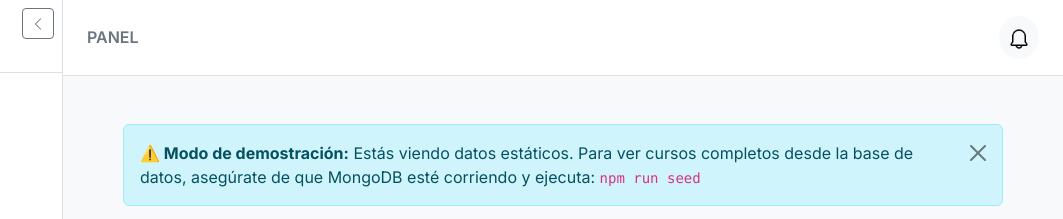
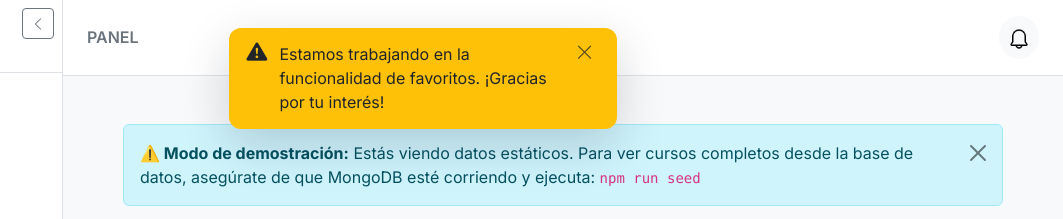
Before and after one commit to CSGoldmann/cursos_inacap, a website: page curso.html in a window 1280 px wide. Both pictures are taken after a click on the button "Guardar en favoritos". Shown: the top 219 px of the page, 217-1280 px from the left. Drawn offline with nearby package versions, Linux system fonts and the light colour scheme; no server answers.

Commit message:
commit 4

```diff
--- a/curso.html
+++ b/curso.html
@@ -102,6 +102,7 @@
 
     <script src="https://cdn.socket.io/4.8.1/socket.io.min.js"></script>
     <script src="https://cdn.jsdelivr.net/npm/bootstrap@5.3.2/dist/js/bootstrap.bundle.min.js"></script>
+    <script src="scripts/ui.js"></script>
     <script src="scripts/include.js"></script>
     <script src="scripts/api.js"></script>
     <script src="scripts/auth.js"></script>
--- /dev/null
+++ b/scripts/ui.js
@@ -0,0 +1,191 @@
+// scripts/ui.js
+(() => {
+  const THEME_MAP = {
+    success: { bg: '#198754', fg: '#ffffff', icon: 'bi-check-circle-fill' },
+    danger: { bg: '#dc3545', fg: '#ffffff', icon: 'bi-exclamation-octagon-fill' },
+    warning: { bg: '#ffc107', fg: '#212529', icon: 'bi-exclamation-triangle-fill' },
+    info: { bg: '#0d6efd', fg: '#ffffff', icon: 'bi-info-circle-fill' },
+    default: { bg: '#0d6efd', fg: '#ffffff', icon: 'bi-info-circle-fill' }
+  };
+
+  const STYLE_ID = 'global-toast-styles';
+  const CONTAINER_ID = 'global-toast-container';
+
+  function ensureStyles() {
+    if (document.getElementById(STYLE_ID)) return;
+    const style = document.createElement('style');
+    style.id = STYLE_ID;
+    style.textContent = `
+      #${CONTAINER_ID} {
+        position: fixed;
+        inset: 1.25rem 0 auto 0;
+        display: flex;
+        flex-direction: column;
+        align-items: center;
+        gap: 0.75rem;
+        z-index: 2147483000;
+        pointer-events: none;
+        padding: 0 1rem;
+      }
+      @media (min-width: 992px) {
+        #${CONTAINER_ID} {
+          inset: 1.75rem auto auto 50%;
+          transform: translateX(-50%);
+          max-width: min(420px, calc(100vw - 3rem));
+        }
+      }
+      .global-toast {
+        width: min(420px, 100%);
+        background-color: #0d6efd;
+        color: #ffffff;
+        border-radius: 0.75rem;
+        box-shadow: 0 1rem 3rem rgba(15, 23, 42, 0.18);
+        padding: 0.9rem 1.1rem;
+        display: flex;
+        align-items: flex-start;
+        gap: 0.75rem;
+        pointer-events: auto;
+        opacity: 0;
+        transform: translateY(-8px) scale(0.98);
+        transition: opacity 0.25s ease, transform 0.25s ease;
+      }
+      .global-toast.show {
+        opacity: 1;
+        transform: translateY(0) scale(1);
+      }
+      .global-toast .toast-icon {
+        font-size: 1.3rem;
+        line-height: 1;
+      }
+      .global-toast .toast-body {
+        flex: 1;
+      }
+      .global-toast .toast-body strong {
+        display: block;
+        margin-bottom: 0.25rem;
+        font-weight: 600;
+      }
+      .global-toast .toast-close {
+        background: transparent;
+        border: 0;
+        color: inherit;
+        font-size: 1.1rem;
+        cursor: pointer;
+        opacity: 0.8;
+        line-height: 1;
+      }
+      .global-toast .toast-close:hover {
+        opacity: 1;
+      }
+    `;
+    document.head.appendChild(style);
+  }
+
+  function ensureContainer() {
+    let container = document.getElementById(CONTAINER_ID);
+    if (container) return container;
+    container = document.createElement('div');
+    container.id = CONTAINER_ID;
+    document.body.appendChild(container);
+    return container;
+  }
+
+  function resolveTheme(type) {
+    return THEME_MAP[type] || THEME_MAP.default;
+  }
+
+  function showToast(message, options = {}) {
+    const {
+      type = 'info',
+      title = null,
+      duration = 4200,
+      preserveHtml = false
+    } = options;
+
+    ensureStyles();
+    const container = ensureContainer();
+    const theme = resolveTheme(type);
+
+    const toast = document.createElement('div');
+    toast.className = 'global-toast';
+    toast.style.backgroundColor = theme.bg;
+    toast.style.color = theme.fg;
+
+    toast.innerHTML = `
+      <i class="toast-icon bi ${theme.icon}"></i>
+      <div class="toast-body"></div>
+      <button class="toast-close" aria-label="Cerrar">
+        <i class="bi bi-x-lg"></i>
+      </button>
+    `;
+
+    const body = toast.querySelector('.toast-body');
+    if (title) {
+      const strong = document.createElement('strong');
+      strong.textContent = title;
+      body.appendChild(strong);
+    }
+
+    if (preserveHtml) {
+      body.insertAdjacentHTML('beforeend', message);
+    } else {
+      const paragraph = document.createElement('span');
+      paragraph.textContent = message;
+      body.appendChild(paragraph);
+    }
+
+    const closeBtn = toast.querySelector('.toast-close');
+    const removeToast = () => {
+      toast.classList.remove('show');
+      setTimeout(() => {
+        toast.remove();
+        if (!container.children.length) {
+          container.remove();
+        }
+      }, 220);
+    };
+
+    closeBtn.addEventListener('click', (event) => {
+      event.preventDefault();
+      removeToast();
+    });
+
+    container.appendChild(toast);
+    requestAnimationFrame(() => toast.classList.add('show'));
+
+    if (duration > 0) {
+      setTimeout(removeToast, duration);
+    }
+
+    return removeToast;
+  }
+
+  function wrap(fnType, defaultTitle) {
+    return (message, opts = {}) =>
+      showToast(message, { ...opts, type: fnType, title: opts.title ?? defaultTitle });
+  }
+
+  window.toast = {
+    show: showToast,
+    info: wrap('info', null),
+    success: wrap('success', 'Éxito'),
+    warning: wrap('warning', 'Atención'),
+    danger: wrap('danger', 'Error'),
+    error: wrap('danger', 'Error')
+  };
+
+  const originalAlert = window.alert.bind(window);
+  window.alert = (message) => {
+    showToast(message, { type: 'warning' });
+    return message;
+  };
+
+  window.mostrarToast = showToast;
+  window.mostrarToastExito = wrap('success', 'Éxito');
+  window.mostrarToastError = wrap('danger', 'Error');
+  window.mostrarToastInfo = wrap('info', null);
+
+  document.addEventListener('DOMContentLoaded', () => {
+    ensureStyles();
+  });
+})();
```
Also changed, not shown: curso-vista.html (+1 -0 lines), index.html (+1 -0 lines), login.html (+1 -0 lines), profile.html (+1 -0 lines), settings.html (+1 -0 lines).
